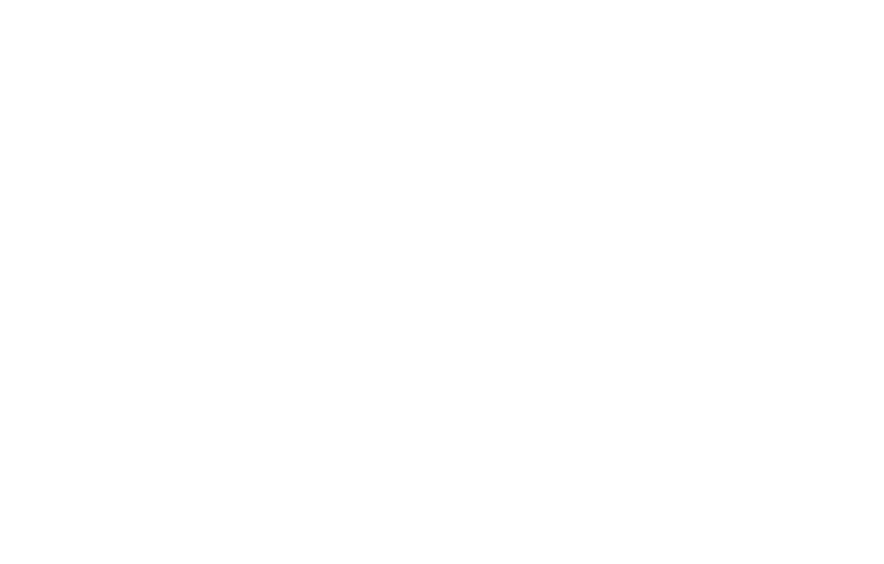
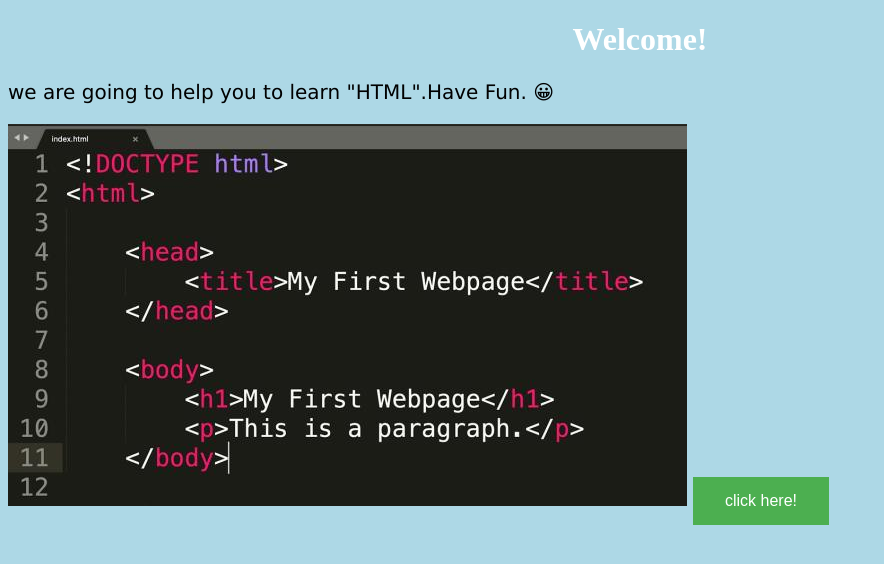
Before and after one commit to Garrett-M-code/static_site, a plain HTML site: page index.html in a window 1280 px wide. Shown: the whole page, without its empty margins (0-884 px from the left). Drawn offline with Linux system fonts and the light colour scheme.

Commit message:
Add files via upload

```diff
--- a/index.html
+++ b/index.html
@@ -1,12 +1,29 @@
 <!DOCTYPE html>
-<html lang="en">
-<head>
-    <meta charset="UTF-8">
-    <meta name="viewport" content="width=device-width, initial-scale=1.0">
-    <meta http-equiv="X-UA-Compatible" content="ie=edge">
-    <title>Document</title>
-</head>
-<body>
-
-</body>
+<html lang="en" dir="ltr">
+  <head>
+    <link rel="stylesheet" href="styles.css">
+    <meta charset="utf-8">
+    <title>How to program!</title>
+    <style>
+.button {
+  border: none;
+  color: white;
+  padding: 15px 32px;
+  text-align: center;
+  text-decoration: none;
+  display: inline-block;
+  font-size: 16px;
+  margin: 4px 2px;
+  cursor: pointer;
+}
+.button1 {background-color: #4CAF50;}
+</style>
+  </head>
+  <body>
+  <form method="post" action="page1.html">
+  <h1>Welcome!</h1>
+  <p>we are going to help you to learn "HTML".Have Fun. &#128512;</p>
+  <img src="pic.jpg">
+  <button class="button button1">click here!</button>
+  </body>
 </html>
--- /dev/null
+++ b/styles.css
@@ -0,0 +1,13 @@
+body {
+  background-color: lightblue;
+}
+
+h1 {
+  color: white;
+  text-align: center;
+}
+
+p {
+  font-family: verdana;
+  font-size: 20px;
+}
```
Also changed, not shown: pic.jpg (added).
